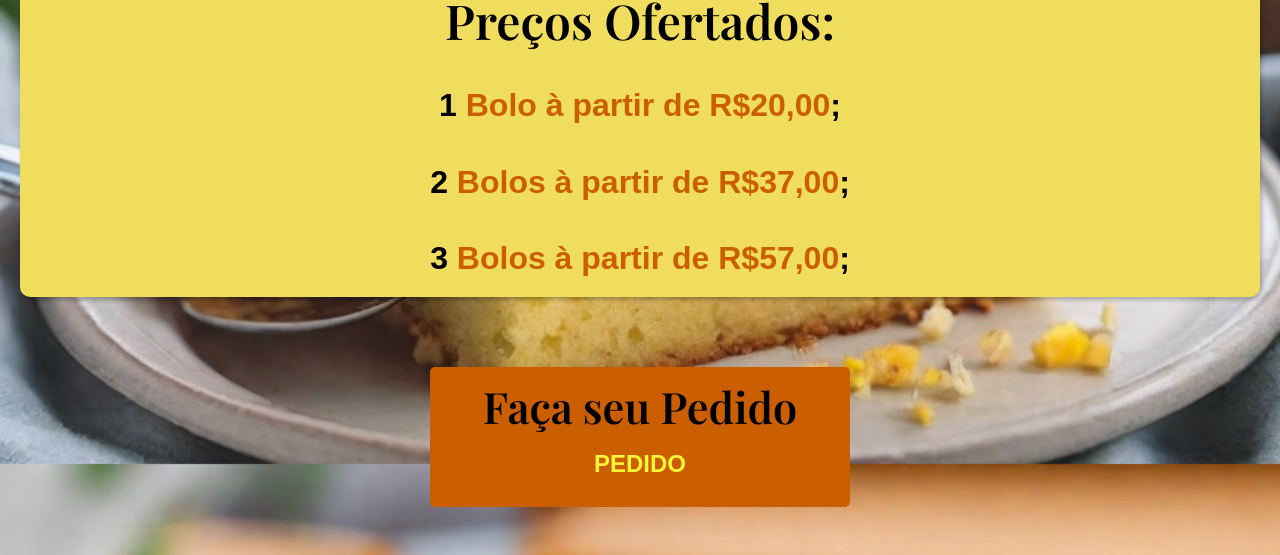
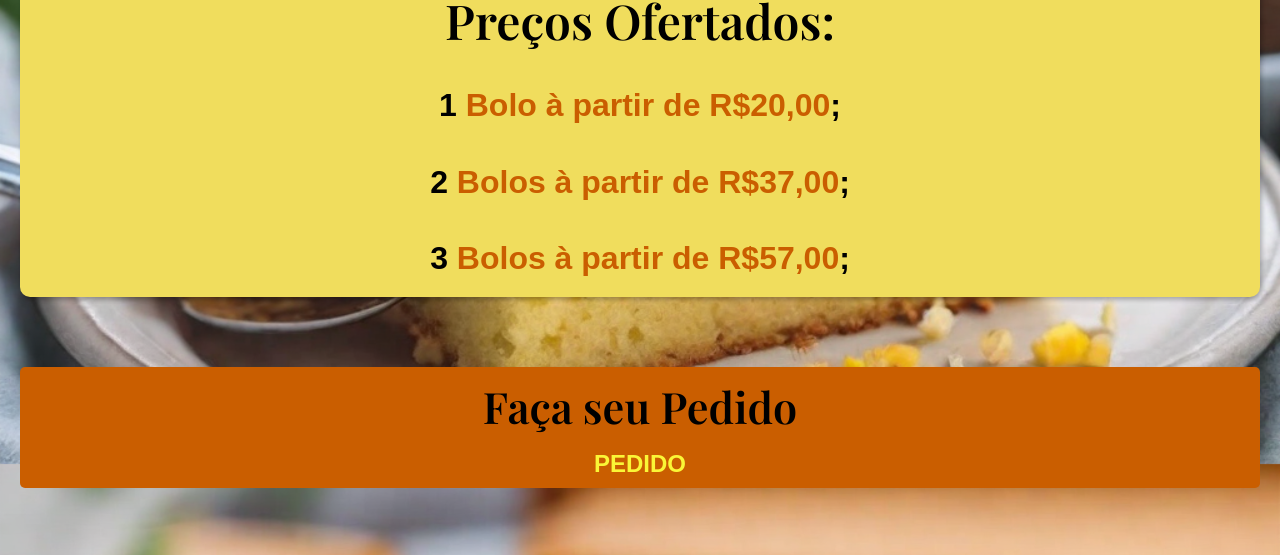
Before and after one commit to pedrohudsons/projeto-novo, a plain HTML site: page index.html in a window 1280 px wide. Shown: the part 816-1371 px from the top of the page. Drawn offline with nearby package versions, Linux system fonts and the light colour scheme.

Commit message:
alteração no aside

```diff
--- a/estilo/style.css
+++ b/estilo/style.css
@@ -179,8 +179,8 @@ aside{
     margin: 70px auto;
     padding: 10px;
     border-radius: 5px;
-    width: 400px;
-    height: 120px;
+    width: auto;
+    height: auto;
 }
 
 aside h3{
```
